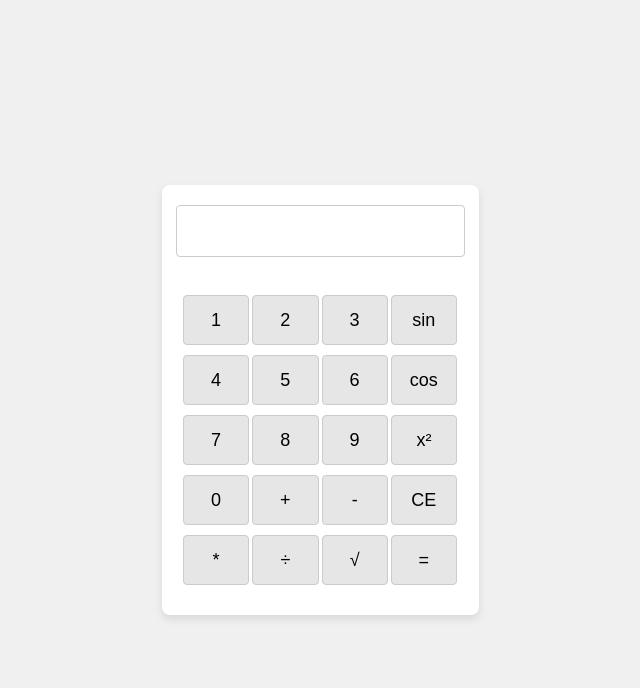
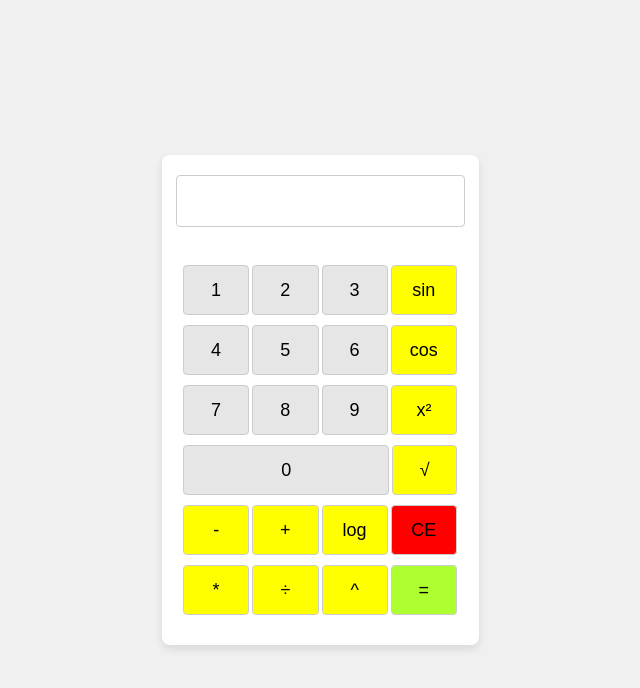
Before and after one commit to szaboistvanckik/jithub, a plain HTML site: page dol,am/index.html in a window 1280 px wide. Shown: the whole page, without its empty margins (320-960 px from the left). Drawn offline with Linux system fonts and the light colour scheme.

Commit message:
"A számítógépek gyakorlatilag számológépek, tehát matek." Csányi Alex, 2024

```diff
--- a/dol,am/event.js
+++ b/dol,am/event.js
@@ -46,6 +46,12 @@ function szamoljHaver() {
         else if (m == "cos") {
             document.getElementById("eredmeny").value = Math.cos(a)
         }
+        else if (m == "log") {
+            document.getElementById("eredmeny").value = Math.log10(a)
+        }
+        else if (m == "^") {
+            document.getElementById("eredmeny").value = Math.pow(a, b)
+        }
         else if (m == "CE") {
             document.getElementById("eredmeny").value = ""
             a = -1
--- a/dol,am/index.html
+++ b/dol,am/index.html
@@ -14,31 +14,37 @@
     <input type="button" value="1" onclick="szamKatt(1)">
     <input type="button" value="2" onclick="szamKatt(2)">
     <input type="button" value="3" onclick="szamKatt(3)">
-    <input type="button" value="sin" onclick="muvelet('sin')">
+    <input class="sarga" type="button" value="sin" onclick="muvelet('sin')">
 </div>
 <div>
     <input type="button" value="4" onclick="szamKatt(4)">
     <input type="button" value="5" onclick="szamKatt(5)">
     <input type="button" value="6" onclick="szamKatt(6)">
-    <input type="button" value="cos" onclick="muvelet('cos')">
+    <input class="sarga" type="button" value="cos" onclick="muvelet('cos')">
 </div>
 <div>
     <input type="button" value="7" onclick="szamKatt(7)">
     <input type="button" value="8" onclick="szamKatt(8)">
     <input type="button" value="9" onclick="szamKatt(9)">
-    <input type="button" value="x²" onclick="muvelet('^2')">
+    <input class="sarga" type="button" value="x²" onclick="muvelet('^2')">
 </div>
 <div>
     <input type="button" value="0" onclick="szamKatt(0)">
-    <input type="button" value="+" onclick="muvelet('+')">
-    <input type="button" value="-" onclick="muvelet('-')">
-    <input type="button" value="CE" onclick="muvelet('CE')">
+    <input class="sarga" type="button" value="√" onclick="muvelet('sqrt')">
 
 </div>
 <div>
-    <input type="button" value="*" onclick="muvelet('*')">
-    <input type="button" value="÷" onclick="muvelet('/')">
-    <input type="button" value="√" onclick="muvelet('sqrt')">
+    <input class="sarga" type="button" value="-" onclick="muvelet('-')">
+    <input class="sarga" type="button" value="+" onclick="muvelet('+')">
+    <input class="sarga" type="button" value="log" onclick="muvelet('log')">
+    <input type="button" value="CE" onclick="muvelet('CE')">
+
+
+</div>
+<div>
+    <input class="sarga" type="button" value="*" onclick="muvelet('*')">
+    <input class="sarga" type="button" value="÷" onclick="muvelet('/')">
+    <input class="sarga" type="button" value="^" onclick="muvelet('^')">
     <input type="button" value="=" onclick="szamoljHaver()">
 </div>
 </div>
--- a/dol,am/style.css
+++ b/dol,am/style.css
@@ -50,3 +50,19 @@ input[type="button"] {
 input[type="button"]:hover {
     background-color: #dcdcdc;
 }
+
+.sarga {
+    background-color: yellow !important;
+}
+
+input[value="CE"] {
+    background-color: red;
+}
+
+input[value="="] {
+    background-color: greenyellow;
+}
+
+input[value="0"] {
+    width: 100%;
+}
```
